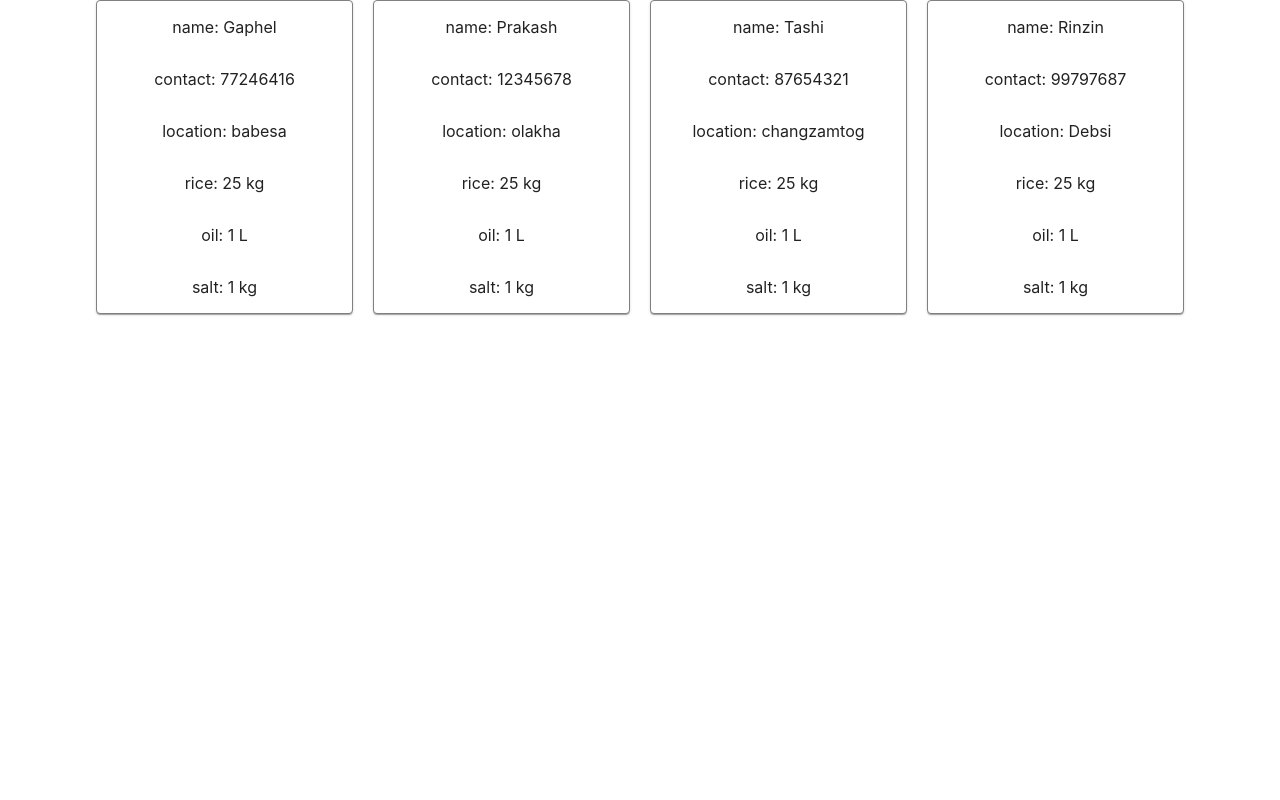
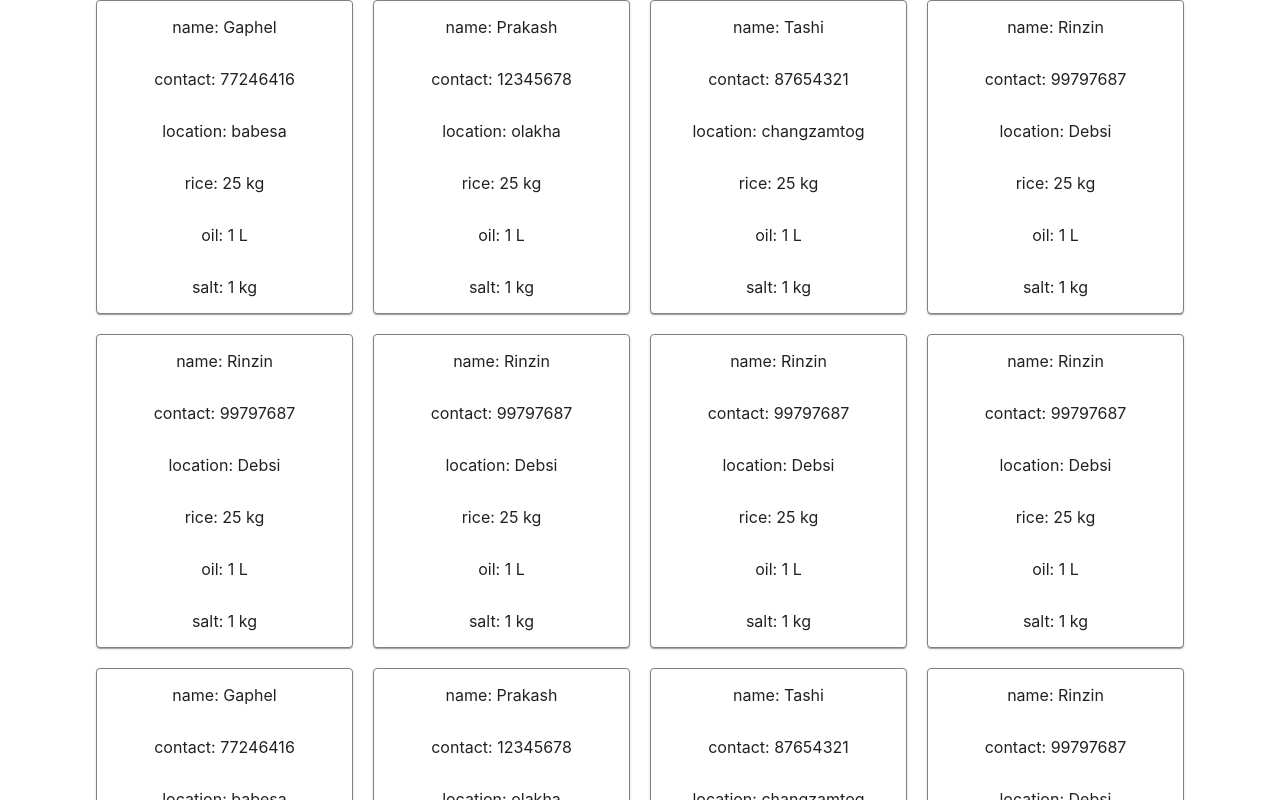
Before and after one commit to Gaphell/covid-inventory, a React (Create React App) app: page /orders in a window 1280 px wide. Shown: the top 800 px of the page. Built offline with nearby package versions, Linux system fonts and the light colour scheme.

Commit message:
add infinite scroller

```diff
--- a/package.json
+++ b/package.json
@@ -14,6 +14,7 @@
     "node-sass": "^4.14.1",
     "react": "^16.13.1",
     "react-dom": "^16.13.1",
+    "react-infinite-scroll-component": "^5.0.5",
     "react-reactive-form": "^1.0.32",
     "react-router": "^5.2.0",
     "react-router-dom": "^5.2.0",
--- a/src/component/card-list/card-list.component.jsx
+++ b/src/component/card-list/card-list.component.jsx
@@ -1,6 +1,7 @@
 import React from 'react';
 import './card-list.styles.scss';
 import CardItemComponent from "../card-item/card.component";
+import InfiniteScroll from 'react-infinite-scroll-component';
 
 const orders = [
     {
@@ -42,17 +43,83 @@ const orders = [
             {item_name: 'rice', quantity: '25 kg'},
             {item_name: 'oil', quantity: '1 L'},
             {item_name: 'salt', quantity: '1 kg'}]
+    },
+    {
+        order_id: 5,
+        name: 'Rinzin',
+        contact: 99797687,
+        location: 'Debsi',
+        order_details: [
+            {item_name: 'rice', quantity: '25 kg'},
+            {item_name: 'oil', quantity: '1 L'},
+            {item_name: 'salt', quantity: '1 kg'}]
+    },
+    {
+        order_id: 6,
+        name: 'Rinzin',
+        contact: 99797687,
+        location: 'Debsi',
+        order_details: [
+            {item_name: 'rice', quantity: '25 kg'},
+            {item_name: 'oil', quantity: '1 L'},
+            {item_name: 'salt', quantity: '1 kg'}]
+    },
+    {
+        order_id: 7,
+        name: 'Rinzin',
+        contact: 99797687,
+        location: 'Debsi',
+        order_details: [
+            {item_name: 'rice', quantity: '25 kg'},
+            {item_name: 'oil', quantity: '1 L'},
+            {item_name: 'salt', quantity: '1 kg'}]
+    },
+    {
+        order_id: 8,
+        name: 'Rinzin',
+        contact: 99797687,
+        location: 'Debsi',
+        order_details: [
+            {item_name: 'rice', quantity: '25 kg'},
+            {item_name: 'oil', quantity: '1 L'},
+            {item_name: 'salt', quantity: '1 kg'}]
+    }
+];
+
+class CardListComponent extends React.Component {
+    constructor(props) {
+        super(props);
+        this.state = {orders: orders}
     }
 
-]
-const CardListComponent = (props) => (
+    fetchMoreData = () => {
+        setTimeout(() => {
+            this.setState({
+                orders: this.state.orders.concat(orders)
+            })
+        }, 1500);
+
+    };
+
+    render() {
+        return (
+            <InfiniteScroll
+                dataLength={this.state.orders.length}
+                next={this.fetchMoreData}
+                hasMore={true}
+                loader={<h4>Loading...</h4>}>
                 <div className="card-list">
                     {
-            orders.map((order) => (
-                <CardItemComponent key={order.order_id} order={order}></CardItemComponent>
+                        this.state.orders.map((order, index) => (
+                            <CardItemComponent key={/*order.order_id*/index} order={order}></CardItemComponent>
                         ))
                     }
                 </div>
+            </InfiniteScroll>
         )
+    }
+
+
+}
 
 export default CardListComponent;
```
Also changed, not shown: src/containers/auth/authChecker.js (line endings or trailing spaces), 1 other file (tests, documents, lock files or other folders). Lines whose indentation alone changed are shown as unchanged.
